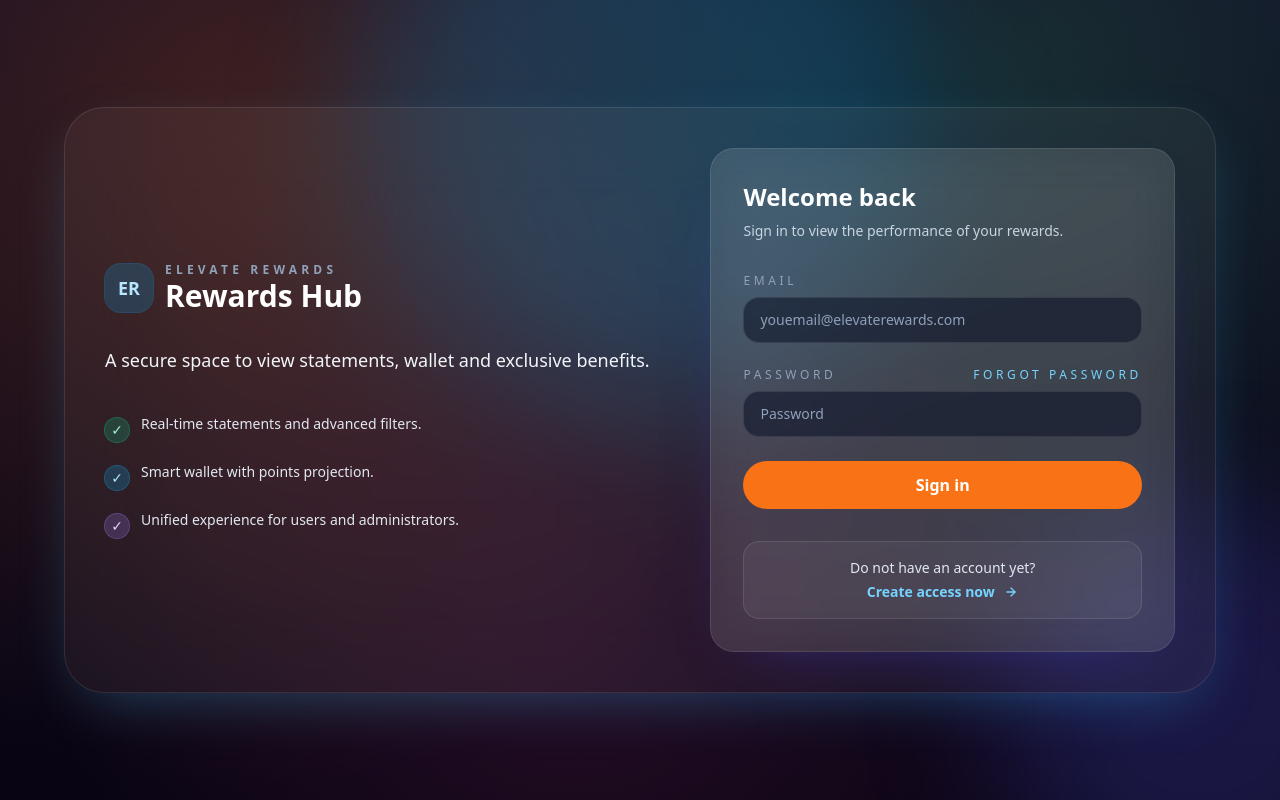
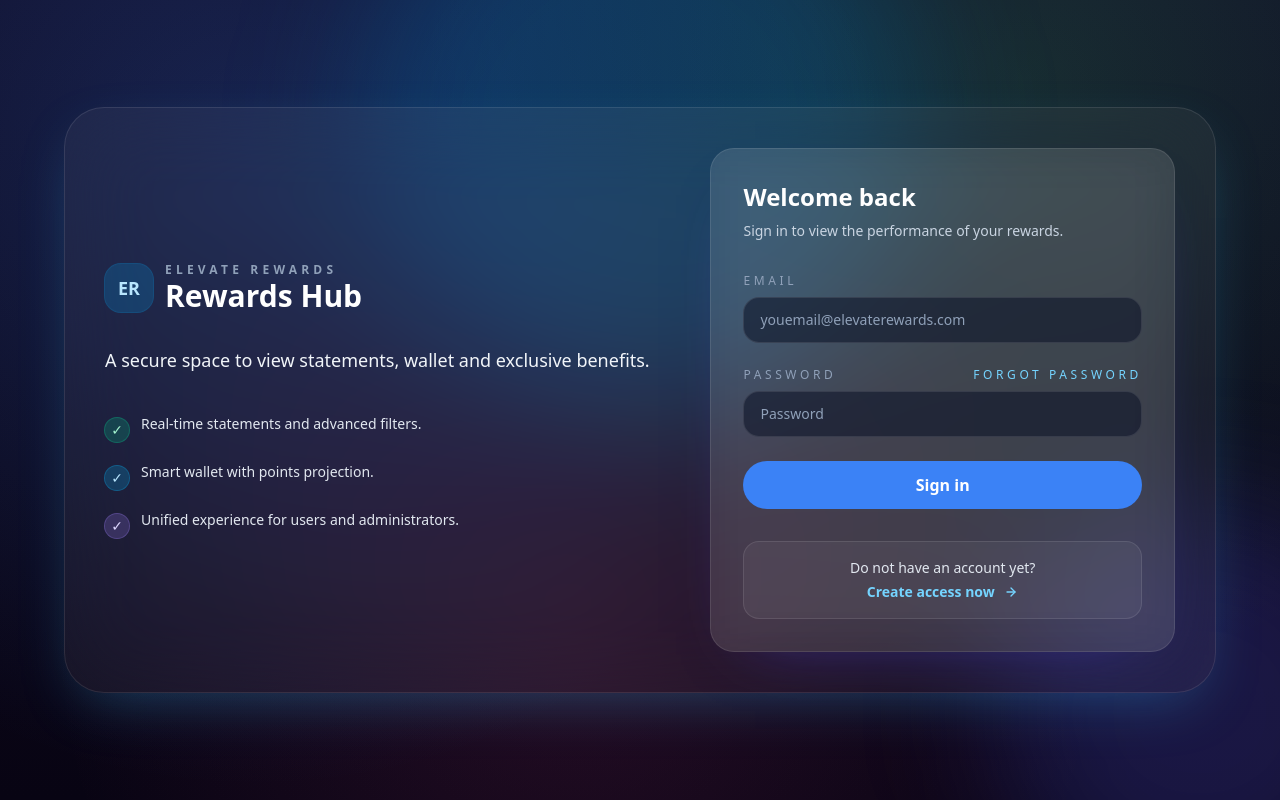
Before and after one commit to MatheusOliveiraMendes/elevate-rewards, a Next.js app: page /login in a window 1280 px wide. Built offline with nearby package versions, Linux system fonts and the light colour scheme.

Commit message:
fix err adminlayoout

```diff
--- a/src/components/AdminLayout.tsx
+++ b/src/components/AdminLayout.tsx
@@ -1,3 +1,4 @@
+import type { JSX } from 'react';
 import { ReactNode, useMemo, useState } from 'react';
 import Link from 'next/link';
 import { useRouter } from 'next/router';
--- a/src/pages/_app.tsx
+++ b/src/pages/_app.tsx
@@ -1,11 +1,17 @@
 import '../styles/globals.css';
 import type { AppProps } from 'next/app';
+import Head from 'next/head';
 import { LocaleProvider } from '../context/LocaleContext';
 
 export default function App({ Component, pageProps }: AppProps) {
   return (
     <LocaleProvider>
-      <Component {...pageProps} />
+      <>
+        <Head>
+          <title>Elevate Rewards</title>
+        </Head>
+        <Component {...pageProps} />
+      </>
     </LocaleProvider>
   );
 }
--- a/src/pages/wallet.tsx
+++ b/src/pages/wallet.tsx
@@ -1,6 +1,5 @@
 import { useEffect, useMemo, useState } from 'react';
 import Link from 'next/link';
-import { isAxiosError } from 'axios';
 import api from '../services/api';
 import Header from '../components/Header';
 import Footer from '../components/Footer';
@@ -12,6 +11,19 @@ interface WalletResponse {
 }
 
 type TierKey = 'platinum' | 'gold' | 'silver' | 'bronze' | 'beginner';
+
+type AxiosErrorLike = {
+  isAxiosError: boolean;
+  response?: {
+    status?: number;
+  };
+};
+
+const isAxiosError = (error: unknown): error is AxiosErrorLike =>
+  typeof error === 'object' &&
+  error !== null &&
+  'isAxiosError' in error &&
+  (error as AxiosErrorLike).isAxiosError === true;
 
 function WalletPage() {
   const [balance, setBalance] = useState<number>(0);
--- a/src/styles/globals.css
+++ b/src/styles/globals.css
@@ -8,8 +8,8 @@
     --brand-800: #1a1537;
     --brand-700: #221f47;
     --brand-100: #f5f0ff;
-    --accent-primary: #f97316;
-    --accent-primary-hover: #ea580c;
+    --accent-primary: #3b82f6;
+    --accent-primary-hover: #2563eb;
     --accent-secondary: #334155;
     --accent-secondary-hover: #1e293b;
     --danger-500: #fb7185;
@@ -19,18 +19,18 @@
   body {
     @apply min-h-screen bg-slate-950 text-slate-100 antialiased;
     background-image:
-      radial-gradient(circle at 20% 20%, rgba(249, 115, 22, 0.22), transparent 52%),
+      radial-gradient(circle at 20% 20%, rgba(59, 130, 246, 0.22), transparent 52%),
       radial-gradient(circle at 80% 10%, rgba(74, 222, 128, 0.16), transparent 48%),
       radial-gradient(circle at 45% 80%, rgba(236, 72, 153, 0.12), transparent 55%),
       linear-gradient(180deg, var(--brand-900), var(--brand-950));
   }
 
   a {
-    @apply text-orange-200 underline decoration-transparent transition-colors duration-200 ease-out;
+    @apply text-blue-200 underline decoration-transparent transition-colors duration-200 ease-out;
   }
 
   a:hover {
-    @apply decoration-orange-200 text-orange-100;
+    @apply decoration-blue-200 text-blue-100;
   }
 
   h1,
@@ -47,10 +47,10 @@
   }
 
   .primary-button {
-    @apply inline-flex items-center justify-center rounded-full bg-[var(--accent-primary)] px-5 py-2.5 text-sm font-semibold text-white transition-all duration-200 ease-out hover:bg-[var(--accent-primary-hover)] focus-visible:outline focus-visible:outline-2 focus-visible:outline-offset-2 focus-visible:outline-orange-200 active:scale-[0.98];
+    @apply inline-flex items-center justify-center rounded-full bg-[var(--accent-primary)] px-5 py-2.5 text-sm font-semibold text-white transition-all duration-200 ease-out hover:bg-[var(--accent-primary-hover)] focus-visible:outline focus-visible:outline-2 focus-visible:outline-offset-2 focus-visible:outline-blue-200 active:scale-[0.98];
   }
 
   .secondary-button {
-    @apply inline-flex items-center justify-center rounded-full border border-white/15 bg-white/10 px-5 py-2.5 text-sm font-semibold text-white transition-all duration-200 ease-out hover:border-white/25 hover:bg-white/15 focus-visible:outline focus-visible:outline-2 focus-visible:outline-offset-2 focus-visible:outline-orange-200 active:scale-[0.98];
+    @apply inline-flex items-center justify-center rounded-full border border-white/15 bg-white/10 px-5 py-2.5 text-sm font-semibold text-white transition-all duration-200 ease-out hover:border-white/25 hover:bg-white/15 focus-visible:outline focus-visible:outline-2 focus-visible:outline-offset-2 focus-visible:outline-blue-200 active:scale-[0.98];
   }
 }
```
